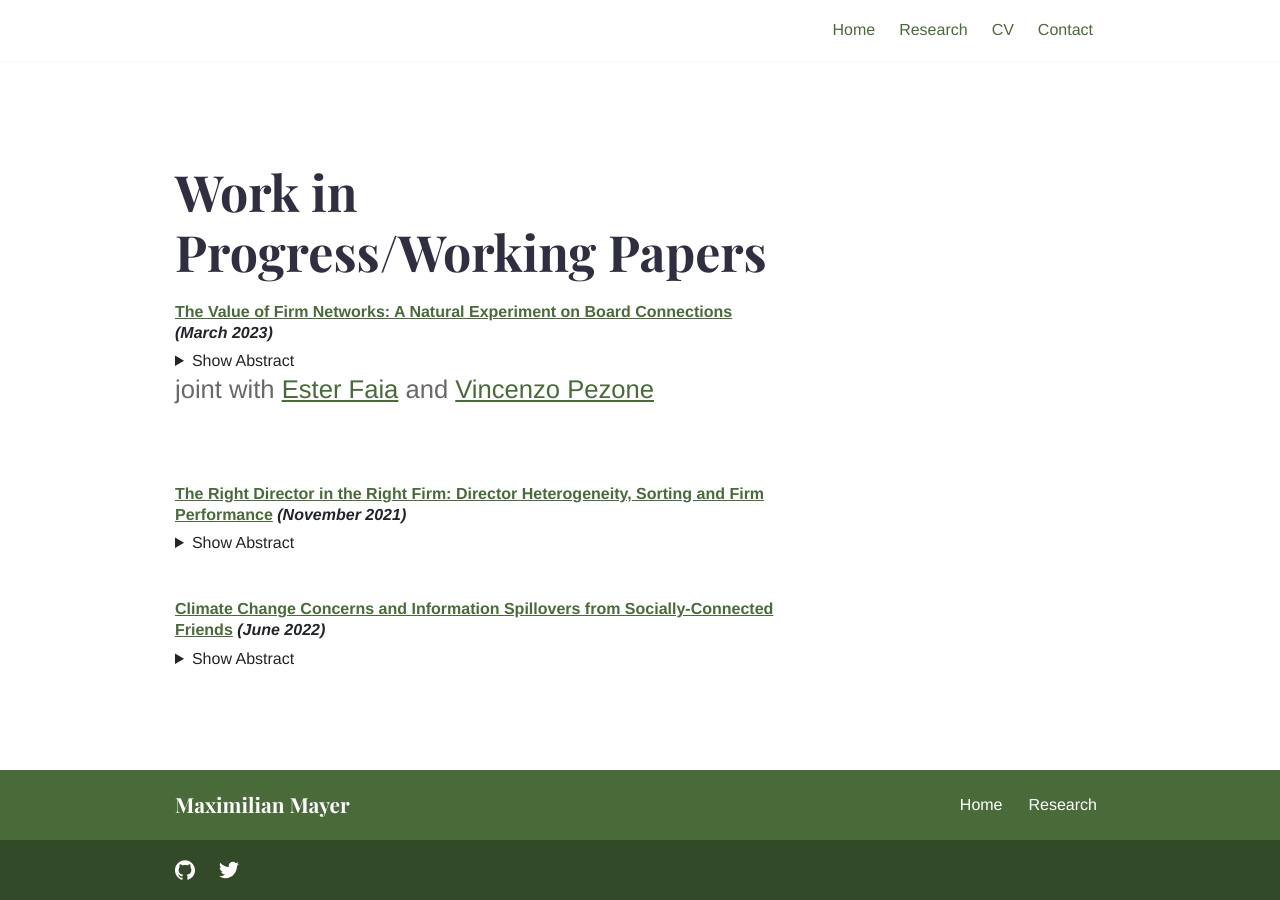
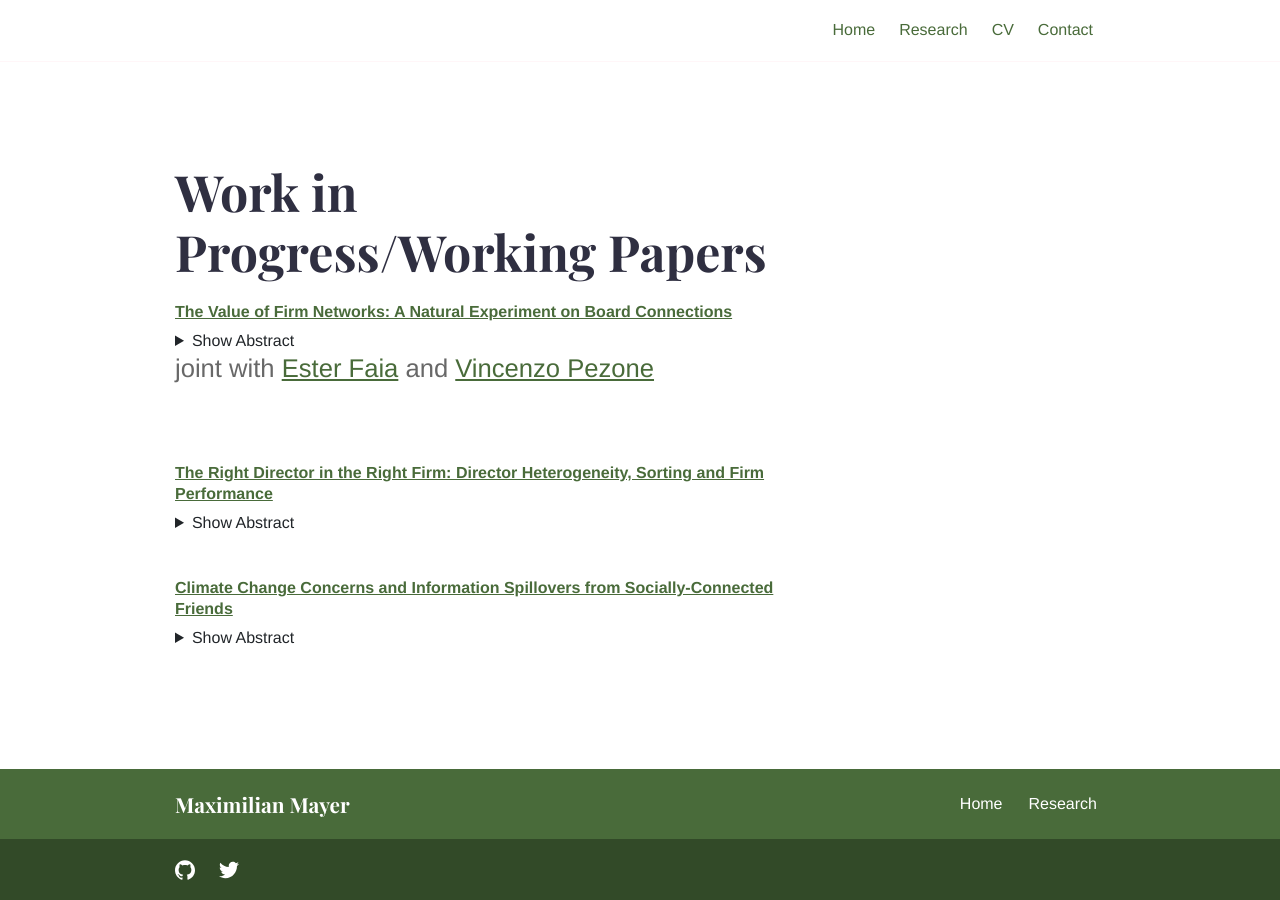
Before and after one commit to mayer-max/mayer-max.github.io, a Jekyll site: the page built from _services/01_wp.md, in a window 1280 px wide. Built offline with Jekyll 4.4.1, drawn with Linux system fonts in a browser that asks for light colours.

Commit message:
Update 01_wp.md

```diff
--- a/_services/01_wp.md
+++ b/_services/01_wp.md
@@ -4,7 +4,7 @@ url: "/research"
 weight: 1
 ---
 
-#### [The Value of Firm Networks: A Natural Experiment on Board Connections](/fmp_networks) *(March 2023)*
+#### [The Value of Firm Networks: A Natural Experiment on Board Connections](/fmp_networks)
 <details><summary>Show Abstract</summary>
 <div style="text-align: justify">
 We present causal evidence on the effect of boardroom networks on firm value and compensation policies. We exploit a ban on interlocking directorates of Italian financial and insurance companies as exogenous variation and show that firms that lose centrality in the network experience negative abnormal returns around the announcement date. The key driver of our results is the role of boardroom connections in reducing asymmetric information. The complementarities with the input-output and cross-ownership networks are consistent with this channel. Using hand-collected data, we also show that network centrality has a positive effect on directors’ compensation, providing evidence of rent sharing.
@@ -13,7 +13,7 @@ We present causal evidence on the effect of boardroom networks on firm value and
 joint with [Ester Faia](https://sites.google.com/view/esterfaia) and [Vincenzo Pezone](https://sites.google.com/site/vpezone/)\
 <br>
 
-#### [The Right Director in the Right Firm: Director Heterogeneity, Sorting and Firm Performance](/jmp) *(November 2021)*
+#### [The Right Director in the Right Firm: Director Heterogeneity, Sorting and Firm Performance](/jmp)
 <details><summary>Show Abstract</summary>
 <div style="text-align: justify">
 This paper studies the sorting of firms and directors appointed to their boards. I leverage a novel finite-mixture random-effects model to estimate the contribution of unobserved firm and director heterogeneity while being the first to explicitly allow for an interaction between the two to estimate the quality of the match between board members and firms. Results reveal that positive complementarities drive positive sorting. Using hand-collected data and textual analysis to build a large dataset on directors’ skills and qualifications, I find directors with specialized skill sets to be associated with higher complementarities while, consistent with the idea of knowledge hierarchies in the firm. On the contrary, CEOs or CFOs tend to be generalists relying on directors’ advice. Finally, I exploit unexpected deaths of board members to establish a positive causal effect of boards, where productivity is concentrated to a few highly complementary directors, on firm value and firm performance.
@@ -21,7 +21,7 @@ This paper studies the sorting of firms and directors appointed to their boards.
 </details>
 <br>
 
-#### [Climate Change Concerns and Information Spillovers from Socially-Connected Friends](/ccb) *(June 2022)*
+#### [Climate Change Concerns and Information Spillovers from Socially-Connected Friends](/ccb)
 <details><summary>Show Abstract</summary>
 <div style="text-align: justify">
 This paper studies the role of social connections in shaping individuals' concerns about climate change. I combine granular climate data, region-level social network data and survey responses for 24 European countries in order to document large information spillovers. Individuals become more concerned about climate change when their geographically distant friends living in socially-connected regions have experienced large increases in temperatures since 1990. Exploring the heterogeneity of the spillover effects, I uncover that the learning via social networks plays a central role. Further, results illustrate the important role of social values and economic preferences for understanding how information spillovers affect individual concerns.
```
